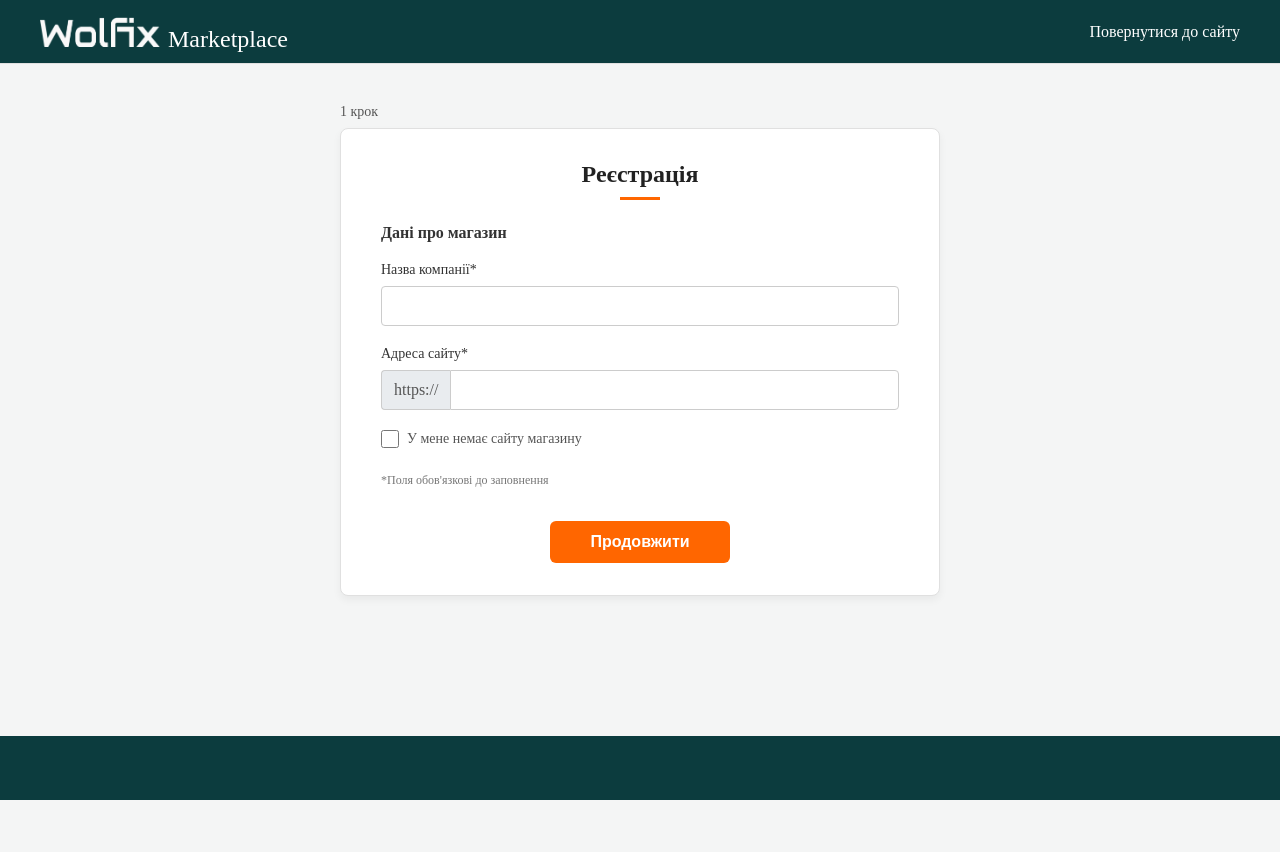
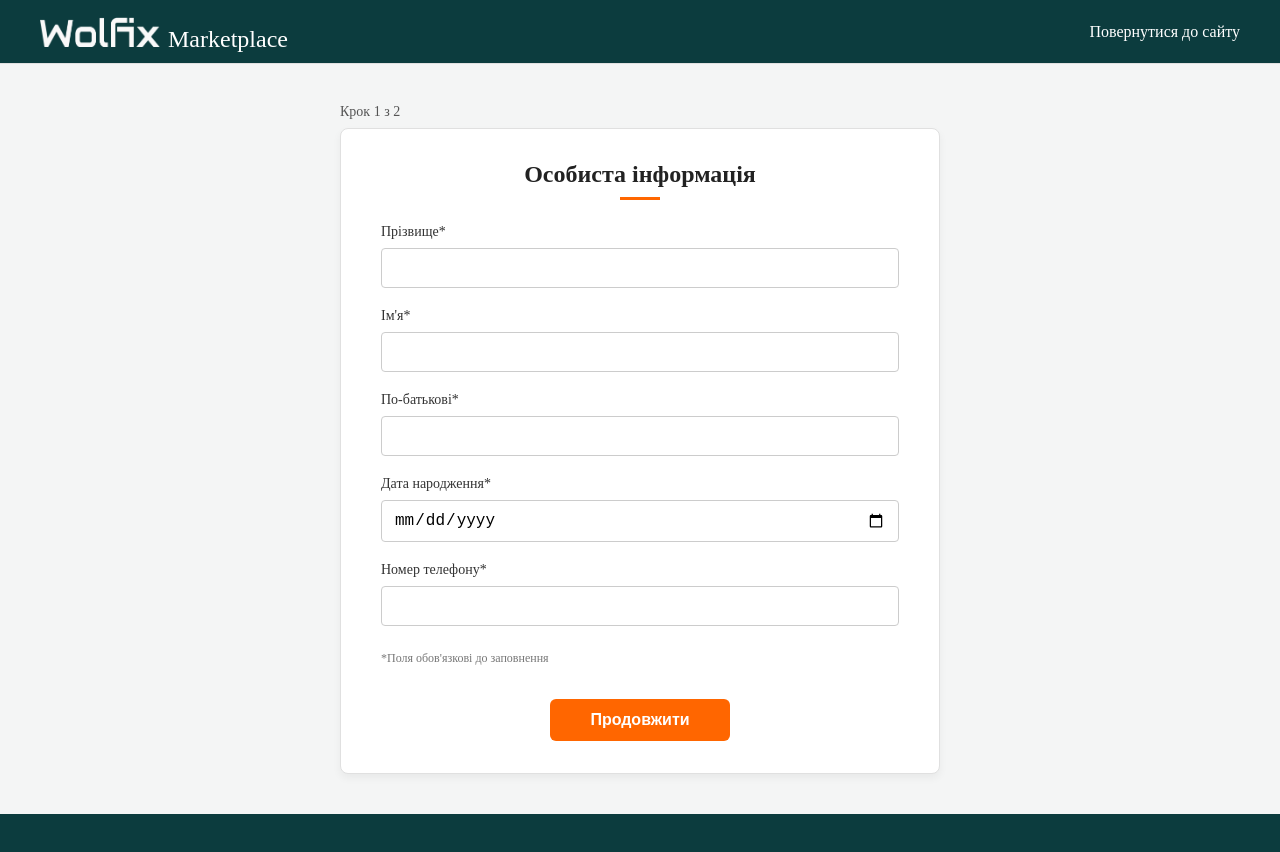
Before and after one commit to SannidoOrg/Wolfix.Client, a Next.js app in the folder wolfix.client/: page /become-seller in a window 1280 px wide. Shown: the top 852 px of the page. Before the commit the page ends 800 px from the top, so only its background shows below. Built offline with nearby package versions, Linux system fonts and the light colour scheme; no server answers.

Commit message:
fix seller register

```diff
--- a/wolfix.client/src/app/components/BecomeSeller/Registration/Step1StoreInfo.tsx
+++ b/wolfix.client/src/app/components/BecomeSeller/Registration/Step1StoreInfo.tsx
@@ -1,28 +1,18 @@
 "use client";
 
-import { Dispatch, SetStateAction, useState } from "react";
+import { Dispatch, SetStateAction } from "react";
 import { RegisterSellerDto } from "@/types/auth";
 
 interface Props {
-    formData: RegisterSellerDto;
-    setFormData: Dispatch<SetStateAction<RegisterSellerDto>>;
+    formData: Omit<RegisterSellerDto, 'document'>;
+    setFormData: Dispatch<SetStateAction<Omit<RegisterSellerDto, 'document'>>>;
     onNext: () => void;
 }
 
-const Step1StoreInfo = ({ formData, setFormData, onNext }: Props) => {
-    const [hasNoSite, setHasNoSite] = useState(false);
-
+const Step1PersonalInfo = ({ formData, setFormData, onNext }: Props) => {
     const handleChange = (e: React.ChangeEvent<HTMLInputElement>) => {
         const { id, value } = e.target;
         setFormData((prev) => ({ ...prev, [id]: value }));
-    };
-
-    const handleCheckboxChange = (e: React.ChangeEvent<HTMLInputElement>) => {
-        const isChecked = e.target.checked;
-        setHasNoSite(isChecked);
-        if (isChecked) {
-            setFormData((prev) => ({ ...prev, siteUrl: "" }));
-        }
     };
 
     const handleSubmit = (e: React.FormEvent) => {
@@ -32,46 +22,30 @@ const Step1StoreInfo = ({ formData, setFormData, onNext }: Props) => {
 
     return (
         <>
-            <span className="form-step">1 крок</span>
+            <span className="form-step">Крок 1 з 2</span>
             <div className="seller-form-container">
-                <h2 className="form-title">Реєстрація</h2>
+                <h2 className="form-title">Особиста інформація</h2>
                 <form onSubmit={handleSubmit}>
                     <fieldset className="form-fieldset">
-                        <legend className="fieldset-legend">Дані про магазин</legend>
                         <div className="form-group">
-                            <label htmlFor="companyName" className="form-label">Назва компанії*</label>
-                            <input
-                                type="text"
-                                id="companyName"
-                                className="form-input"
-                                value={formData.companyName}
-                                onChange={handleChange}
-                                required
-                            />
+                            <label htmlFor="lastName" className="form-label">Прізвище*</label>
+                            <input type="text" id="lastName" className="form-input" value={formData.lastName} onChange={handleChange} required />
                         </div>
                         <div className="form-group">
-                            <label htmlFor="siteUrl" className="form-label">Адреса сайту*</label>
-                            <div className="input-with-prefix">
-                                <span className="input-prefix">https://</span>
-                                <input
-                                    type="text"
-                                    id="siteUrl"
-                                    className="form-input"
-                                    value={formData.siteUrl}
-                                    onChange={handleChange}
-                                    disabled={hasNoSite}
-                                    required={!hasNoSite}
-                                />
-                            </div>
+                            <label htmlFor="firstName" className="form-label">Ім'я*</label>
+                            <input type="text" id="firstName" className="form-input" value={formData.firstName} onChange={handleChange} required />
                         </div>
-                        <div className="form-group-checkbox">
-                            <input
-                                type="checkbox"
-                                id="hasNoSite"
-                                checked={hasNoSite}
-                                onChange={handleCheckboxChange}
-                            />
-                            <label htmlFor="hasNoSite" className="checkbox-label">У мене немає сайту магазину</label>
+                        <div className="form-group">
+                            <label htmlFor="middleName" className="form-label">По-батькові*</label>
+                            <input type="text" id="middleName" className="form-input" value={formData.middleName} onChange={handleChange} required />
+                        </div>
+                         <div className="form-group">
+                            <label htmlFor="birthDate" className="form-label">Дата народження*</label>
+                            <input type="date" id="birthDate" className="form-input" value={formData.birthDate} onChange={handleChange} required />
+                        </div>
+                        <div className="form-group">
+                            <label htmlFor="phoneNumber" className="form-label">Номер телефону*</label>
+                            <input type="tel" id="phoneNumber" className="form-input" value={formData.phoneNumber} onChange={handleChange} required />
                         </div>
                         <p className="form-footnote">*Поля обов'язкові до заповнення</p>
                     </fieldset>
@@ -84,4 +58,4 @@ const Step1StoreInfo = ({ formData, setFormData, onNext }: Props) => {
     );
 };
 
-export default Step1StoreInfo;
+export default Step1PersonalInfo;
--- a/wolfix.client/src/app/components/BecomeSeller/Registration/Step2ContactInfo.tsx
+++ b/wolfix.client/src/app/components/BecomeSeller/Registration/Step2ContactInfo.tsx
@@ -4,17 +4,23 @@ import { Dispatch, SetStateAction } from "react";
 import { RegisterSellerDto } from "@/types/auth";
 
 interface Props {
-    formData: RegisterSellerDto;
-    setFormData: Dispatch<SetStateAction<RegisterSellerDto>>;
+    formData: Omit<RegisterSellerDto, 'document'>;
+    setFormData: Dispatch<SetStateAction<Omit<RegisterSellerDto, 'document'>>>;
+    setDocumentFile: Dispatch<SetStateAction<File | null>>;
     onBack: () => void;
     onSubmit: () => void;
 }
 
-const Step2ContactInfo = ({ formData, setFormData, onBack, onSubmit }: Props) => {
-
+const Step2AddressAndAccount = ({ formData, setFormData, setDocumentFile, onBack, onSubmit }: Props) => {
     const handleChange = (e: React.ChangeEvent<HTMLInputElement>) => {
         const { id, value } = e.target;
         setFormData((prev) => ({ ...prev, [id]: value }));
+    };
+
+    const handleFileChange = (e: React.ChangeEvent<HTMLInputElement>) => {
+        if (e.target.files && e.target.files[0]) {
+            setDocumentFile(e.target.files[0]);
+        }
     };
 
     const handleSubmit = (e: React.FormEvent) => {
@@ -24,39 +30,50 @@ const Step2ContactInfo = ({ formData, setFormData, onBack, onSubmit }: Props) =>
 
     return (
         <>
-            <span className="form-step">2 крок</span>
+            <span className="form-step">Крок 2 з 2</span>
             <div className="seller-form-container">
-                <h2 className="form-title">Реєстрація</h2>
+                <h2 className="form-title">Адреса та дані для входу</h2>
                 <form onSubmit={handleSubmit}>
                     <fieldset className="form-fieldset">
-                        <legend className="fieldset-legend">Контактна інформація</legend>
-                        <div className="form-group">
-                            <label htmlFor="fullName" className="form-label">ПІБ*</label>
-                            <input type="text" id="fullName" className="form-input" value={formData.fullName} onChange={handleChange} required />
+                        <legend className="fieldset-legend">Адреса</legend>
+                         <div className="form-group">
+                            <label htmlFor="city" className="form-label">Місто*</label>
+                            <input type="text" id="city" className="form-input" value={formData.city} onChange={handleChange} required />
                         </div>
-                        <div className="form-group">
-                            <label htmlFor="position" className="form-label">Посада*</label>
-                            <input type="text" id="position" className="form-input" value={formData.position} onChange={handleChange} required />
+                         <div className="form-group">
+                            <label htmlFor="street" className="form-label">Вулиця*</label>
+                            <input type="text" id="street" className="form-input" value={formData.street} onChange={handleChange} required />
                         </div>
-                        <div className="form-group">
+                         <div className="form-group">
+                            <label htmlFor="houseNumber" className="form-label">Номер будинку*</label>
+                            <input type="text" id="houseNumber" className="form-input" value={formData.houseNumber} onChange={handleChange} required />
+                        </div>
+                         <div className="form-group">
+                            <label htmlFor="apartmentNumber" className="form-label">Номер квартири</label>
+                            <input type="text" id="apartmentNumber" className="form-input" value={formData.apartmentNumber} onChange={handleChange} />
+                        </div>
+                    </fieldset>
+
+                    <fieldset className="form-fieldset">
+                        <legend className="fieldset-legend">Дані для входу</legend>
+                         <div className="form-group">
                             <label htmlFor="email" className="form-label">E-mail*</label>
                             <input type="email" id="email" className="form-input" value={formData.email} onChange={handleChange} required />
-                        </div>
-                        <div className="form-group">
-                            <label htmlFor="phoneNumber" className="form-label">Номер телефону*</label>
-                            <input type="tel" id="phoneNumber" className="form-input" value={formData.phoneNumber} onChange={handleChange} required />
                         </div>
                          <div className="form-group">
                             <label htmlFor="password" className="form-label">Пароль*</label>
                             <input type="password" id="password" className="form-input" value={formData.password} onChange={handleChange} required />
                         </div>
-                         <div className="form-group-checkbox">
-                            <input type="checkbox" id="isNonResident" />
-                            <label htmlFor="isNonResident" className="checkbox-label">Нерезидент</label>
+                    </fieldset>
+
+                     <fieldset className="form-fieldset">
+                        <legend className="fieldset-legend">Документи</legend>
+                         <div className="form-group">
+                            <label htmlFor="document" className="form-label">Завантажте документ*</label>
+                            <input type="file" id="document" className="form-input" onChange={handleFileChange} required />
                         </div>
-                        <p className="form-footnote">Заповнюючи анкету надаю згоду на обробку персональних даних...</p>
-                        <p className="form-footnote">*Поля обов'язкові до заповнення</p>
                     </fieldset>
+                    <p className="form-footnote">*Поля обов'язкові до заповнення</p>
                     <div className="form-actions">
                         <button type="submit" className="submit-button">Зареєструватись</button>
                     </div>
@@ -69,4 +86,4 @@ const Step2ContactInfo = ({ formData, setFormData, onBack, onSubmit }: Props) =>
     );
 };
 
-export default Step2ContactInfo;
+export default Step2AddressAndAccount;
--- a/wolfix.client/src/app/components/BecomeSeller/SellerRegistrationForm.client.tsx
+++ b/wolfix.client/src/app/components/BecomeSeller/SellerRegistrationForm.client.tsx
@@ -4,28 +4,37 @@ import { useState } from "react";
 import { useRouter } from "next/navigation";
 import { useAuth } from "@/contexts/AuthContext";
 import { RegisterSellerDto } from "@/types/auth";
-import Step1StoreInfo from "./Registration/Step1StoreInfo";
-import Step2ContactInfo from "./Registration/Step2ContactInfo";
+import Step1PersonalInfo from "./Registration/Step1StoreInfo";
+import Step2AddressAndAccount from "./Registration/Step2ContactInfo";
 
 const SellerRegistrationForm = () => {
     const [step, setStep] = useState(1);
     const router = useRouter();
     const { registerSeller } = useAuth();
-    const [formData, setFormData] = useState<RegisterSellerDto>({
-        companyName: "",
-        siteUrl: "",
-        fullName: "",
-        position: "",
+    const [formData, setFormData] = useState<Omit<RegisterSellerDto, 'document'>>({
         email: "",
+        password: "",
+        firstName: "",
+        lastName: "",
+        middleName: "",
         phoneNumber: "",
-        password: "",
+        city: "",
+        street: "",
+        houseNumber: "",
+        apartmentNumber: "",
+        birthDate: "",
     });
+    const [documentFile, setDocumentFile] = useState<File | null>(null);
 
     const handleNext = () => setStep((prev) => prev + 1);
     const handleBack = () => setStep((prev) => prev - 1);
 
     const handleSubmit = async () => {
-        const success = await registerSeller(formData);
+        const finalData: RegisterSellerDto = {
+            ...formData,
+            document: documentFile || undefined,
+        };
+        const success = await registerSeller(finalData);
         if (success) {
             router.push("/seller/dashboard");
         }
@@ -34,16 +43,17 @@ const SellerRegistrationForm = () => {
     return (
         <div className="seller-form-wrapper">
             {step === 1 && (
-                <Step1StoreInfo
+                <Step1PersonalInfo
                     formData={formData}
                     setFormData={setFormData}
                     onNext={handleNext}
                 />
             )}
             {step === 2 && (
-                <Step2ContactInfo
+                <Step2AddressAndAccount
                     formData={formData}
                     setFormData={setFormData}
+                    setDocumentFile={setDocumentFile}
                     onBack={handleBack}
                     onSubmit={handleSubmit}
                 />
```
Also changed, not shown: wolfix.client/src/contexts/AuthContext.tsx (+7 -6 lines), wolfix.client/src/types/auth.ts (+10 -5 lines).
